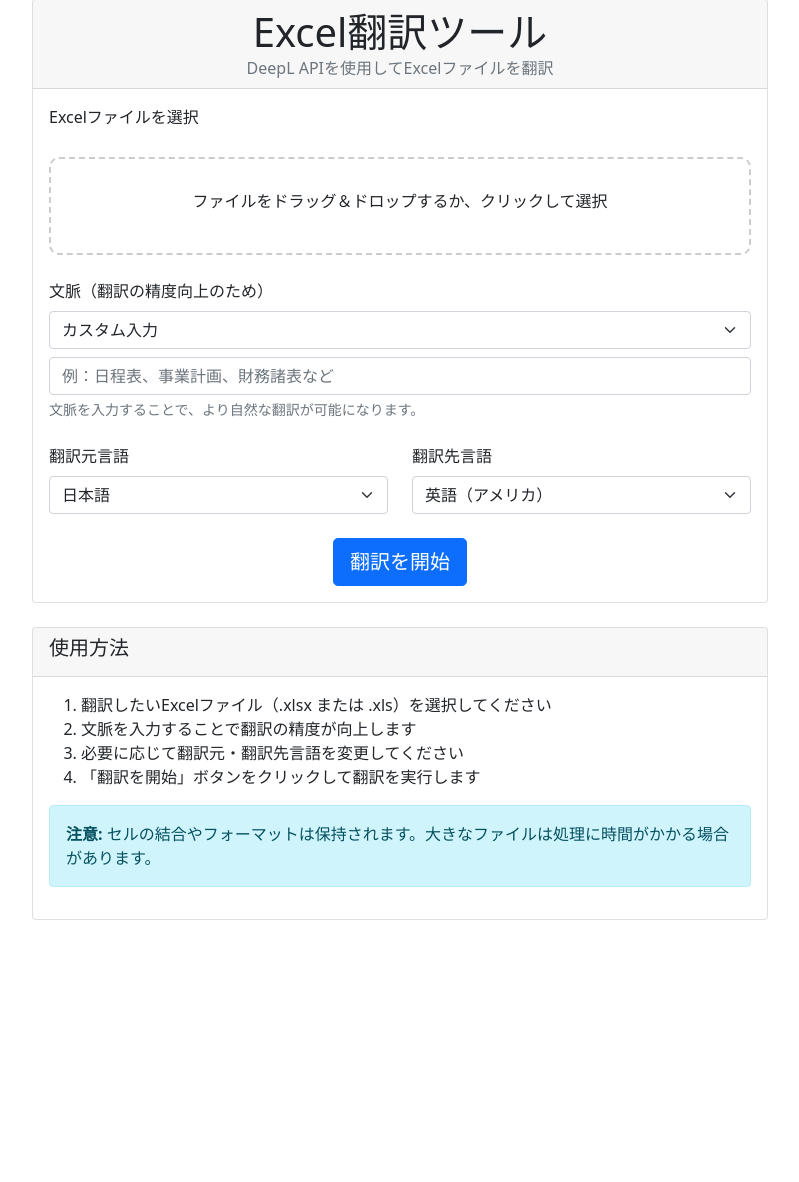
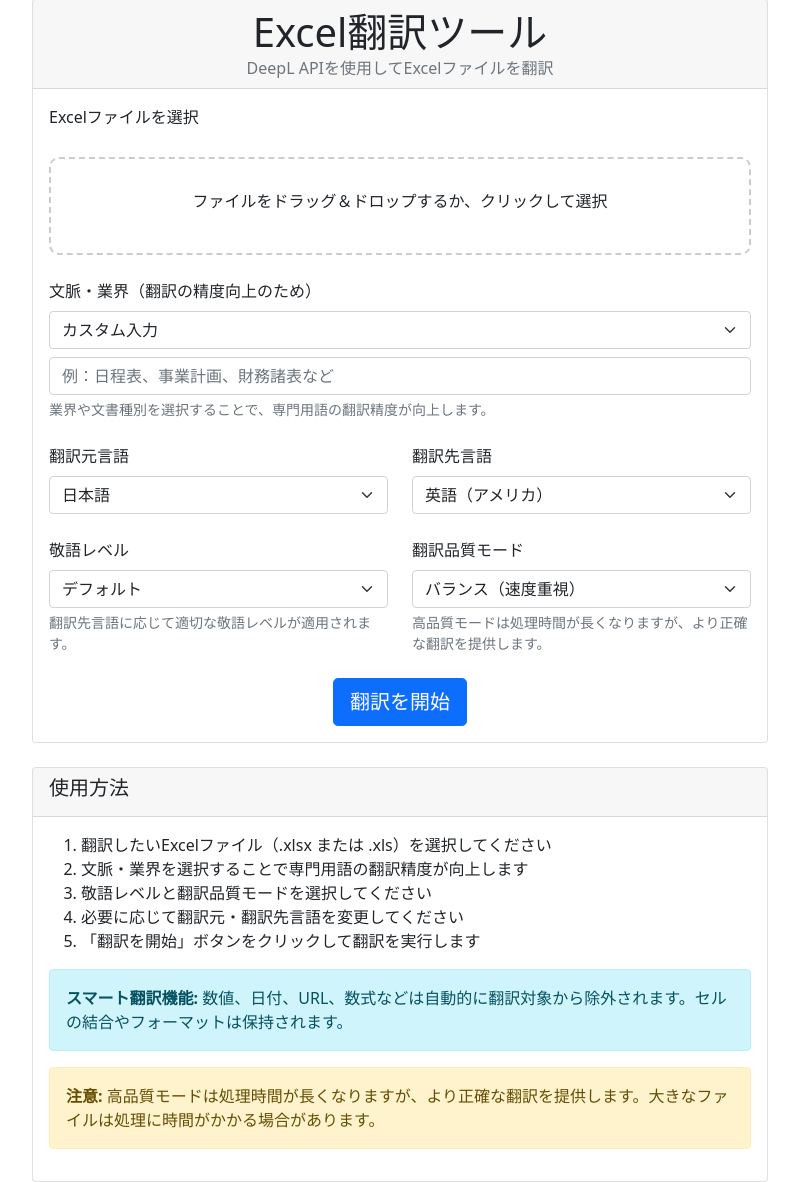
Before and after one commit to a-katsumata/excel-translator, a Flask app: page / in a window 1280 px wide. Shown: the part 49-1231 px from the top of the page, without its empty margins (240-1039 px from the left). Before the commit the page ends 969 px from the top, so only its background shows below. Run offline with Flask 3, Linux system fonts and the light colour scheme.

Commit message:
業種別に品質向上

```diff
--- a/templates/index.html
+++ b/templates/index.html
@@ -65,18 +65,42 @@
 
                             <!-- 文脈入力 -->
                             <div class="mb-4">
-                                <label for="context" class="form-label">文脈（翻訳の精度向上のため）</label>
+                                <label for="context" class="form-label">文脈・業界（翻訳の精度向上のため）</label>
                                 <select class="form-select" id="context-select" onchange="updateContextInput()">
                                     <option value="custom">カスタム入力</option>
-                                    <option value="日程表">日程表</option>
-                                    <option value="事業計画">事業計画</option>
-                                    <option value="財務諸表">財務諸表</option>
-                                    <option value="会議議事録">会議議事録</option>
-                                    <option value="プレゼンテーション">プレゼンテーション</option>
+                                    <optgroup label="業務文書">
+                                        <option value="日程表・スケジュール">日程表・スケジュール</option>
+                                        <option value="事業計画・戦略文書">事業計画・戦略文書</option>
+                                        <option value="会議議事録・打合せ記録">会議議事録・打合せ記録</option>
+                                        <option value="プレゼンテーション・資料">プレゼンテーション・資料</option>
+                                        <option value="製品・サービス仕様書">製品・サービス仕様書</option>
+                                    </optgroup>
+                                    <optgroup label="財務・会計">
+                                        <option value="財務諸表・決算書">財務諸表・決算書</option>
+                                        <option value="予算・コスト管理">予算・コスト管理</option>
+                                        <option value="売上・収益レポート">売上・収益レポート</option>
+                                        <option value="投資・資金調達">投資・資金調達</option>
+                                    </optgroup>
+                                    <optgroup label="技術・IT">
+                                        <option value="技術仕様書・開発文書">技術仕様書・開発文書</option>
+                                        <option value="システム・ソフトウェア">システム・ソフトウェア</option>
+                                        <option value="データ分析・レポート">データ分析・レポート</option>
+                                        <option value="研究開発・実験記録">研究開発・実験記録</option>
+                                    </optgroup>
+                                    <optgroup label="人事・組織">
+                                        <option value="人事評価・労務管理">人事評価・労務管理</option>
+                                        <option value="組織図・役職">組織図・役職</option>
+                                        <option value="研修・教育資料">研修・教育資料</option>
+                                    </optgroup>
+                                    <optgroup label="マーケティング・営業">
+                                        <option value="マーケティング・広告">マーケティング・広告</option>
+                                        <option value="営業・顧客管理">営業・顧客管理</option>
+                                        <option value="商品・価格リスト">商品・価格リスト</option>
+                                    </optgroup>
                                 </select>
                                 <input type="text" class="form-control mt-2" id="context" name="context"
                                        placeholder="例：日程表、事業計画、財務諸表など">
-                                <div class="form-text">文脈を入力することで、より自然な翻訳が可能になります。</div>
+                                <div class="form-text">業界や文書種別を選択することで、専門用語の翻訳精度が向上します。</div>
                             </div>
 
                             <!-- 言語設定 -->
@@ -108,6 +132,27 @@
                                 </div>
                             </div>
 
+                            <!-- 翻訳品質設定 -->
+                            <div class="row mb-4">
+                                <div class="col-md-6">
+                                    <label for="formality" class="form-label">敬語レベル</label>
+                                    <select class="form-select" id="formality" name="formality">
+                                        <option value="default" selected>デフォルト</option>
+                                        <option value="more">フォーマル（敬語）</option>
+                                        <option value="less">カジュアル（親近感）</option>
+                                    </select>
+                                    <div class="form-text">翻訳先言語に応じて適切な敬語レベルが適用されます。</div>
+                                </div>
+                                <div class="col-md-6">
+                                    <label for="quality_mode" class="form-label">翻訳品質モード</label>
+                                    <select class="form-select" id="quality_mode" name="quality_mode">
+                                        <option value="balanced" selected>バランス（速度重視）</option>
+                                        <option value="quality">高品質（時間がかかります）</option>
+                                    </select>
+                                    <div class="form-text">高品質モードは処理時間が長くなりますが、より正確な翻訳を提供します。</div>
+                                </div>
+                            </div>
+
                             <!-- 送信ボタン -->
                             <div class="text-center">
                                 <button type="submit" class="btn btn-primary btn-lg" id="submit-btn">
@@ -127,12 +172,16 @@
                     <div class="card-body">
                         <ol>
                             <li>翻訳したいExcelファイル（.xlsx または .xls）を選択してください</li>
-                            <li>文脈を入力することで翻訳の精度が向上します</li>
+                            <li>文脈・業界を選択することで専門用語の翻訳精度が向上します</li>
+                            <li>敬語レベルと翻訳品質モードを選択してください</li>
                             <li>必要に応じて翻訳元・翻訳先言語を変更してください</li>
                             <li>「翻訳を開始」ボタンをクリックして翻訳を実行します</li>
                         </ol>
                         <div class="alert alert-info">
-                            <strong>注意:</strong> セルの結合やフォーマットは保持されます。大きなファイルは処理に時間がかかる場合があります。
+                            <strong>スマート翻訳機能:</strong> 数値、日付、URL、数式などは自動的に翻訳対象から除外されます。セルの結合やフォーマットは保持されます。
+                        </div>
+                        <div class="alert alert-warning">
+                            <strong>注意:</strong> 高品質モードは処理時間が長くなりますが、より正確な翻訳を提供します。大きなファイルは処理に時間がかかる場合があります。
                         </div>
                     </div>
                 </div>
@@ -210,6 +259,8 @@
             formData.append('source_lang', document.getElementById('source_lang').value);
             formData.append('target_lang', document.getElementById('target_lang').value);
             formData.append('context', document.getElementById('context').value);
+            formData.append('formality', document.getElementById('formality').value);
+            formData.append('quality_mode', document.getElementById('quality_mode').value);
 
             // fetchでファイルアップロード（タイムアウト設定）
             const controller = new AbortController();
```
Also changed, not shown: api/index.py (+103 -5 lines).
